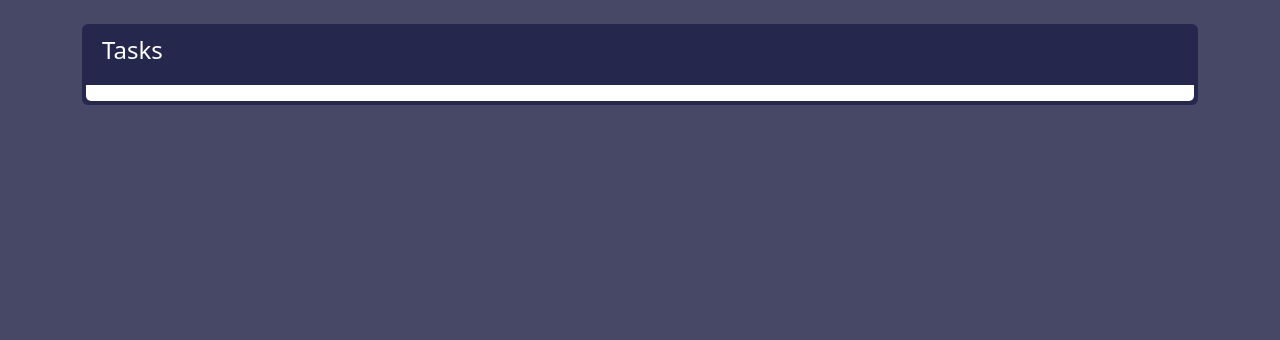
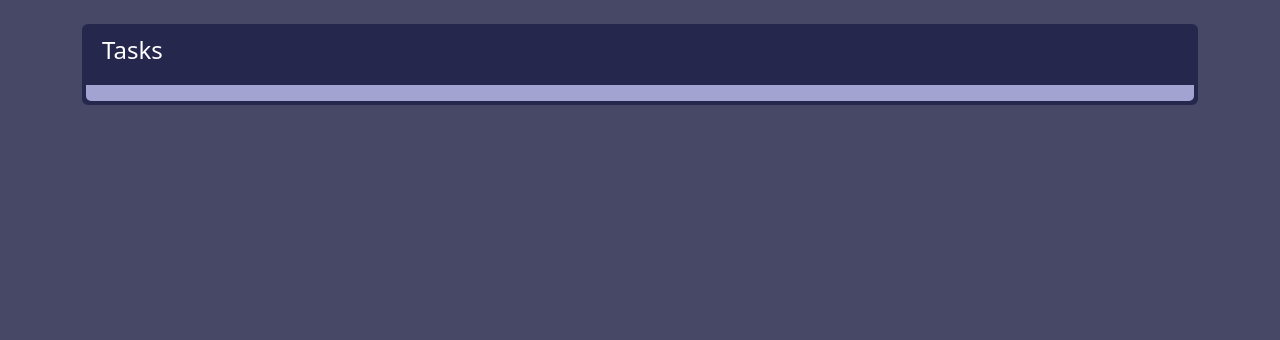
Before and after one commit to JDeffner/Webentwicklung, a PHP site: page /index.html in a window 1280 px wide. Shown: the part 112-452 px from the top of the page. Run offline with PHP 8.4, Linux system fonts and the light colour scheme.

Commit message:
solved the card (list group) css

```diff
--- a/Uebung02/Style1.css
+++ b/Uebung02/Style1.css
@@ -88,8 +88,8 @@ body::-webkit-scrollbar-thumb:active {
     color: var(--text-color);
 }
 
-.card-body {
-    background-color: var(--tertiary-color);
+.list-group {
+    --bs-list-group-bg:  var(--tertiary-color);;
 }
 
 
--- a/index.html
+++ b/index.html
@@ -41,7 +41,6 @@
 		</div>
 		<ul class="list-group list-group-flush">
 			<li class="list-group-item"></li>
-
 		</ul>
 	</div>
 </main>
```
